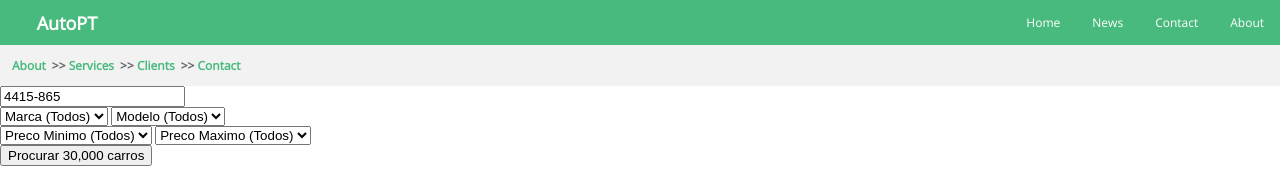
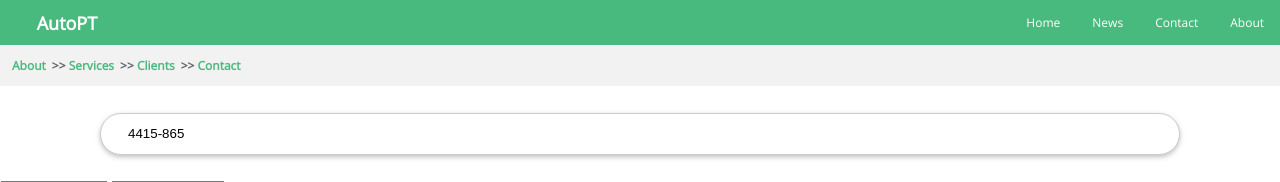
Before and after one commit to loonix/university, a PHP site: page / in a window 1280 px wide. Shown: the top 182 px of the page. Run offline with PHP 8.4, Linux system fonts and the light colour scheme; some web fonts are replaced.

Commit message:
chore: added search styles

```diff
--- /dev/null
+++ b/Html/autoPt/css/_search.css
@@ -0,0 +1,20 @@
+/**************************************************************
+* @Author: Daniel Carneiro
+* @Date:   11 Nov 2020
+* @Desc:   Search bar.
+***************************************************************/
+
+.search input {
+    width: 80%;
+    margin: 2em auto;
+    display: block;
+    height: 3em;
+    border: 1px solid var(--calm-color);
+    border-radius: 30px;
+    box-shadow: var(--default-shadow);
+    padding: 0 2em;
+}
+
+.search input:focus {
+    outline: none;
+}
--- a/Html/autoPt/css/main.css
+++ b/Html/autoPt/css/main.css
@@ -5,6 +5,7 @@
 ***************************************************************/
 
 @import "variables.css";
+@import "_search.css";
 @import "header/_nav.css";
 @import "grid/_grid.css";
 
```
